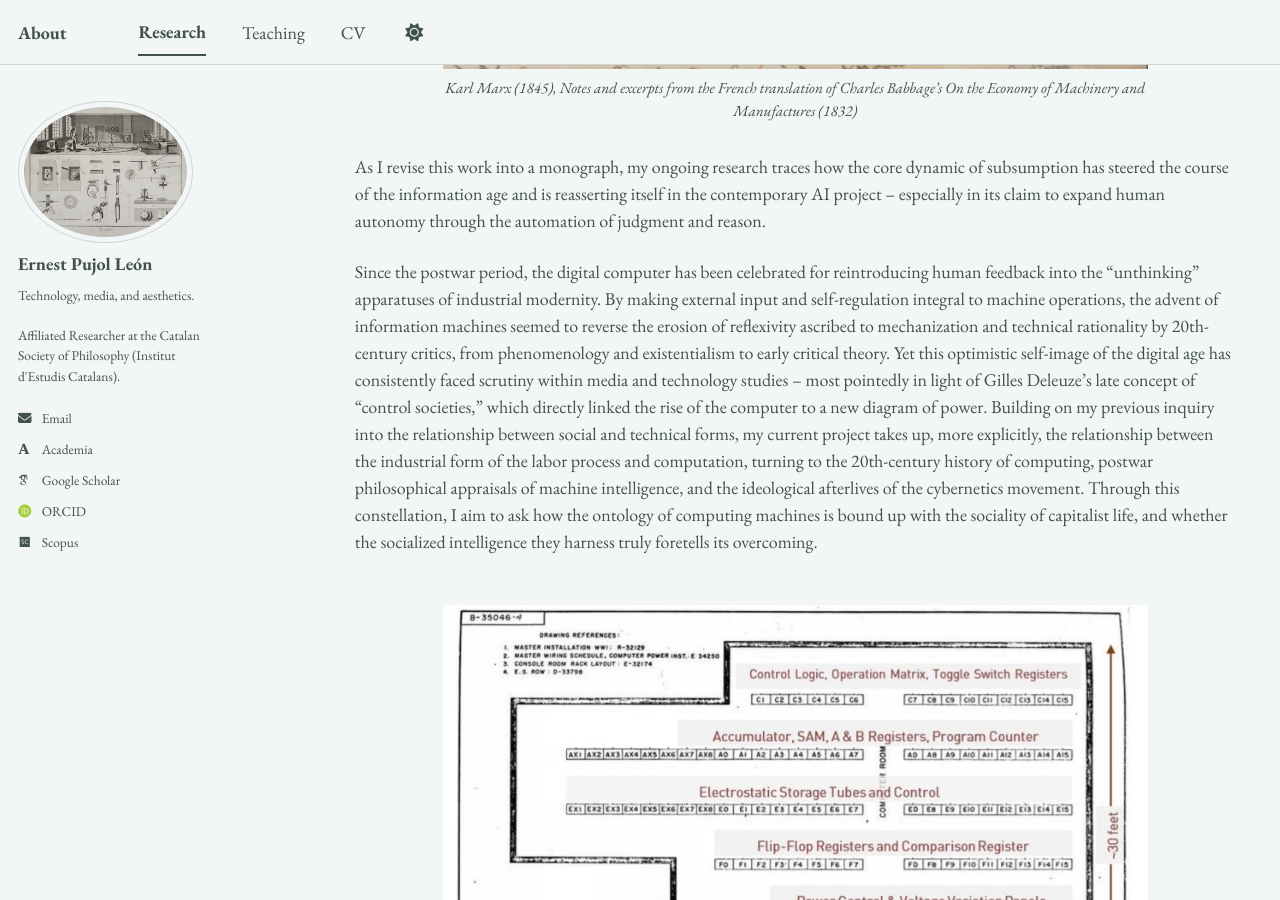
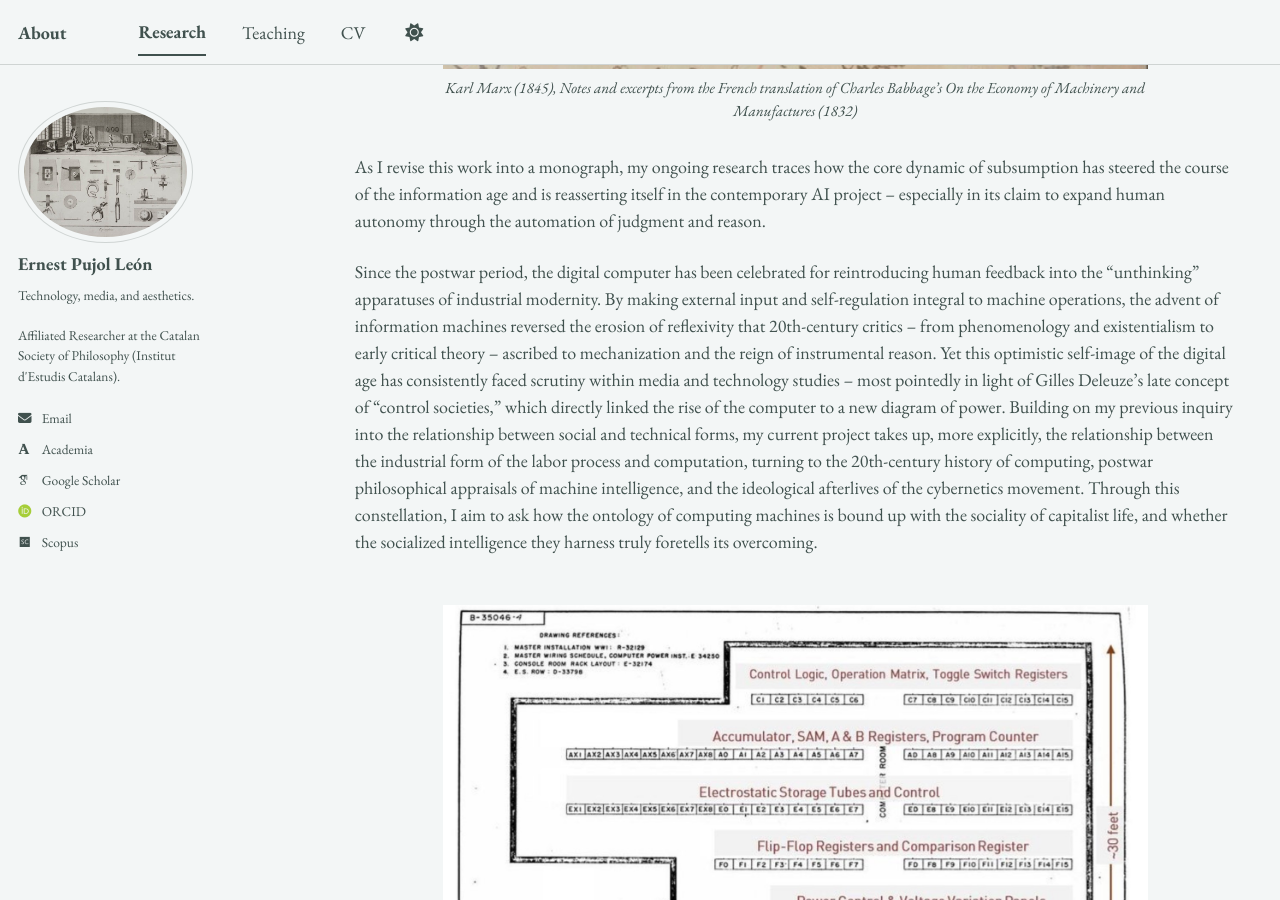
Before and after one commit to epujol90/epujol90.github.io, a Jekyll site: the page built from _pages/research.md, in a window 1280 px wide and 900 px high, scrolled down 1560 px. Built offline with Jekyll 4.4.1, drawn with Linux system fonts in a browser that asks for light colours; some web fonts are replaced; a script bundle is joined from its source files by our own code; library files that are not in the unit come from our copies.

Commit message:
Update research.md

```diff
--- a/_pages/research.md
+++ b/_pages/research.md
@@ -27,7 +27,7 @@ My doctoral work centered on the _longue durée_ of industrial modernity and wha
 
 As I revise this work into a monograph, my ongoing research traces how the core dynamic of subsumption has steered the course of the information age and is reasserting itself in the contemporary AI project -- especially in its claim to expand human autonomy through the automation of judgment and reason.
 
-Since the postwar period, the digital computer has been celebrated for reintroducing human feedback into the "unthinking" apparatuses of industrial modernity. By making external input and self-regulation integral to machine operations, the advent of information machines seemed to reverse the erosion of reflexivity ascribed to mechanization and technical rationality by 20th-century critics, from phenomenology and existentialism to early critical theory. Yet this optimistic self-image of the digital age has consistently faced scrutiny within media and technology studies -- most pointedly in light of Gilles Deleuze's late concept of “control societies," which directly linked the rise of the computer to a new diagram of power. Building on my previous inquiry into the relationship between social and technical forms, my current project takes up, more explicitly, the relationship between the industrial form of the labor process and computation, turning to the 20th-century history of computing, postwar philosophical appraisals of machine intelligence, and the ideological afterlives of the cybernetics movement. Through this constellation, I&nbsp;aim to ask how the ontology of computing machines is bound up with the sociality of capitalist life, and whether the socialized intelligence they harness truly foretells its overcoming.
+Since the postwar period, the digital computer has been celebrated for reintroducing human feedback into the "unthinking" apparatuses of industrial modernity. By making external input and self-regulation integral to machine operations, the advent of information machines reversed the erosion of reflexivity that 20th-century critics -- from phenomenology and existentialism to early critical theory -- ascribed to mechanization and the reign of instrumental reason. Yet this optimistic self-image of the digital age has consistently faced scrutiny within media and technology studies -- most pointedly in light of Gilles Deleuze's late concept of “control societies," which directly linked the rise of the computer to a new diagram of power. Building on my previous inquiry into the relationship between social and technical forms, my current project takes up, more explicitly, the relationship between the industrial form of the labor process and computation, turning to the 20th-century history of computing, postwar philosophical appraisals of machine intelligence, and the ideological afterlives of the cybernetics movement. Through this constellation, I&nbsp;aim to ask how the ontology of computing machines is bound up with the sociality of capitalist life, and whether the socialized intelligence they harness truly foretells its overcoming.
 <br>
 <br>
 
```
